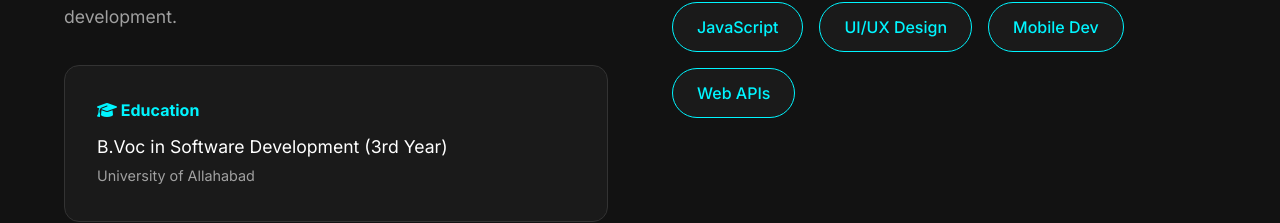
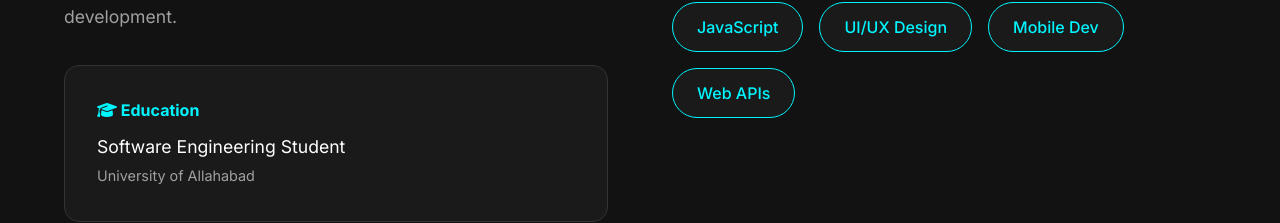
Before and after one commit to Harshpandey4/-Harshpandey4.github.io, a plain HTML site: page index.html in a window 1280 px wide. Shown: the part 1278-1501 px from the top of the page. Drawn offline with Linux system fonts and the light colour scheme.

Commit message:
Update index.html

```diff
--- a/index.html
+++ b/index.html
@@ -81,7 +81,7 @@
                         <h4 style="color: var(--accent-primary); margin-bottom: 0.5rem;">
                             <i class="fas fa-graduation-cap"></i> Education
                         </h4>
-                        <p style="margin: 0; color: var(--text-primary);">B.Voc in Software Development (3rd Year)</p>
+                        <p style="margin: 0; color: var(--text-primary);"> Software Engineering Student </p>
                         <p style="margin: 0; color: var(--text-secondary); font-size: 0.9rem;">University of Allahabad</p>
                     </div>
                 </div>
```
